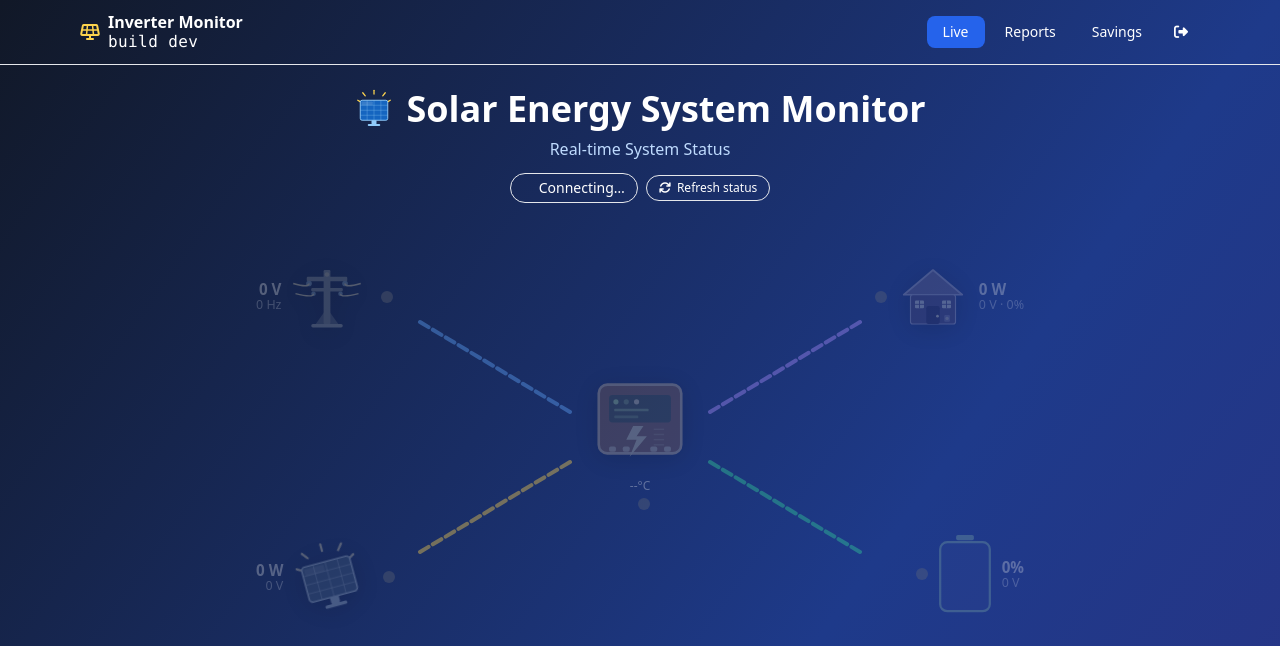
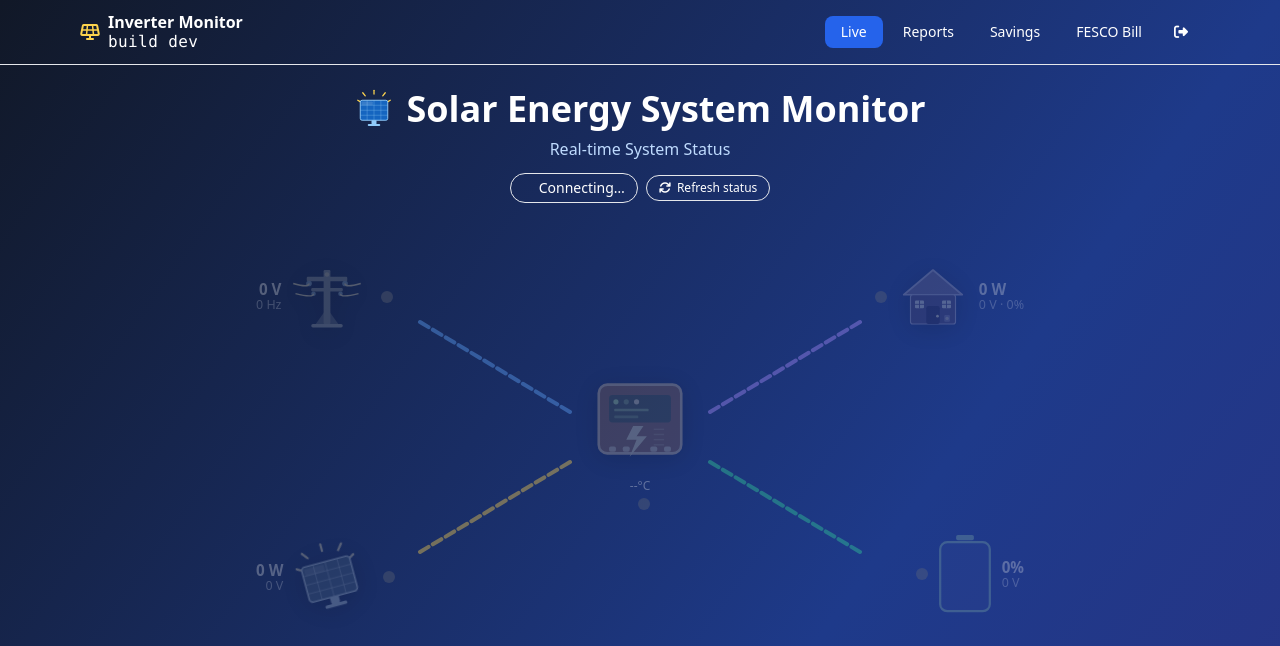
Before and after one commit to bilalahmadj110/inverter-monitor, a Flask app: page / in a window 1280 px wide. Shown: the top 646 px of the page. Run offline with Flask 3, Linux system fonts and the light colour scheme; the visitor is signed in with stand-in values (Sample User, id 1); data that the repository does not hold is empty; parts of the project's set-up code (start-up, migrations or seed data) failed here and were passed over; some libraries are stand-ins or nearby versions.

Commit message:
feat(nav): add FESCO Bill link to top-level pages

```diff
--- a/templates/history.html
+++ b/templates/history.html
@@ -63,6 +63,7 @@
                 <a href="/" class="px-4 py-1.5 rounded-lg text-sm font-medium text-white/80 hover:bg-white/10 transition-colors">Live</a>
                 <a href="/reports" class="px-4 py-1.5 rounded-lg text-sm font-medium bg-blue-600 text-white">Reports</a>
                 <a href="/savings" class="px-4 py-1.5 rounded-lg text-sm font-medium text-white/80 hover:bg-white/10 transition-colors">Savings</a>
+                <a href="/fesco-bill" class="px-4 py-1.5 rounded-lg text-sm font-medium text-white/80 hover:bg-white/10 transition-colors">FESCO Bill</a>
                 <form method="post" action="{{ url_for('auth.logout') }}" class="inline">
                     <input type="hidden" name="csrf_token" value="{{ csrf_token() }}">
                     <button type="submit" class="px-3 py-1.5 rounded-lg text-sm font-medium text-white/60 hover:bg-white/10 hover:text-white transition-colors" title="Sign out">
--- a/templates/savings.html
+++ b/templates/savings.html
@@ -73,6 +73,7 @@
                 <a href="/" class="px-4 py-1.5 rounded-lg text-sm font-medium text-white/80 hover:bg-white/10 transition-colors">Live</a>
                 <a href="/reports" class="px-4 py-1.5 rounded-lg text-sm font-medium text-white/80 hover:bg-white/10 transition-colors">Reports</a>
                 <a href="/savings" class="px-4 py-1.5 rounded-lg text-sm font-medium bg-blue-600 text-white">Savings</a>
+                <a href="/fesco-bill" class="px-4 py-1.5 rounded-lg text-sm font-medium text-white/80 hover:bg-white/10 transition-colors">FESCO Bill</a>
                 <form method="post" action="{{ url_for('auth.logout') }}" class="inline">
                     <input type="hidden" name="csrf_token" value="{{ csrf_token() }}">
                     <button type="submit" class="px-3 py-1.5 rounded-lg text-sm font-medium text-white/60 hover:bg-white/10 hover:text-white transition-colors" title="Sign out">
--- a/templates/solar_flow.html
+++ b/templates/solar_flow.html
@@ -222,6 +222,7 @@
                 <a href="/" class="px-4 py-1.5 rounded-lg text-sm font-medium bg-blue-600 text-white">Live</a>
                 <a href="/reports" class="px-4 py-1.5 rounded-lg text-sm font-medium text-white/80 hover:bg-white/10 transition-colors">Reports</a>
                 <a href="/savings" class="px-4 py-1.5 rounded-lg text-sm font-medium text-white/80 hover:bg-white/10 transition-colors">Savings</a>
+                <a href="/fesco-bill" class="px-4 py-1.5 rounded-lg text-sm font-medium text-white/80 hover:bg-white/10 transition-colors">FESCO Bill</a>
                 <form method="post" action="{{ url_for('auth.logout') }}" class="inline">
                     <input type="hidden" name="csrf_token" value="{{ csrf_token() }}">
                     <button type="submit" class="px-3 py-1.5 rounded-lg text-sm font-medium text-white/60 hover:bg-white/10 hover:text-white transition-colors" title="Sign out">
```
